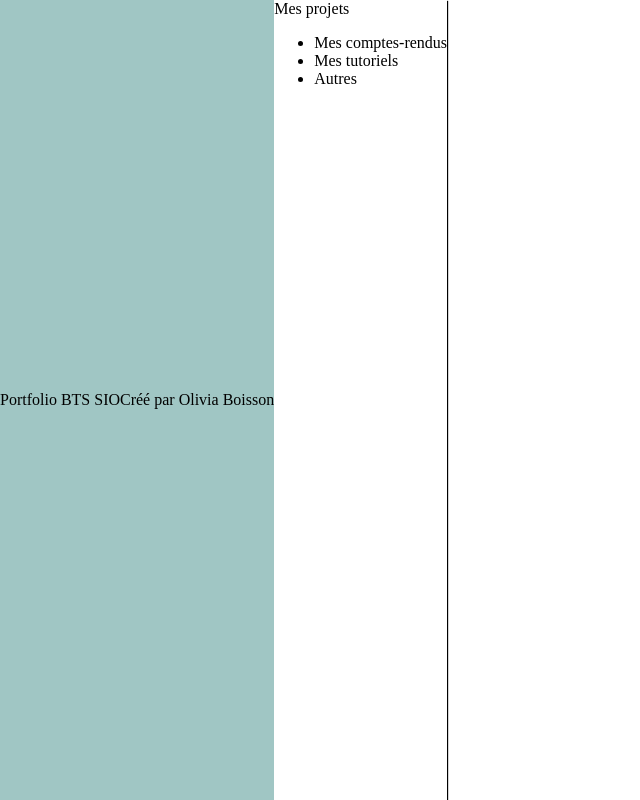
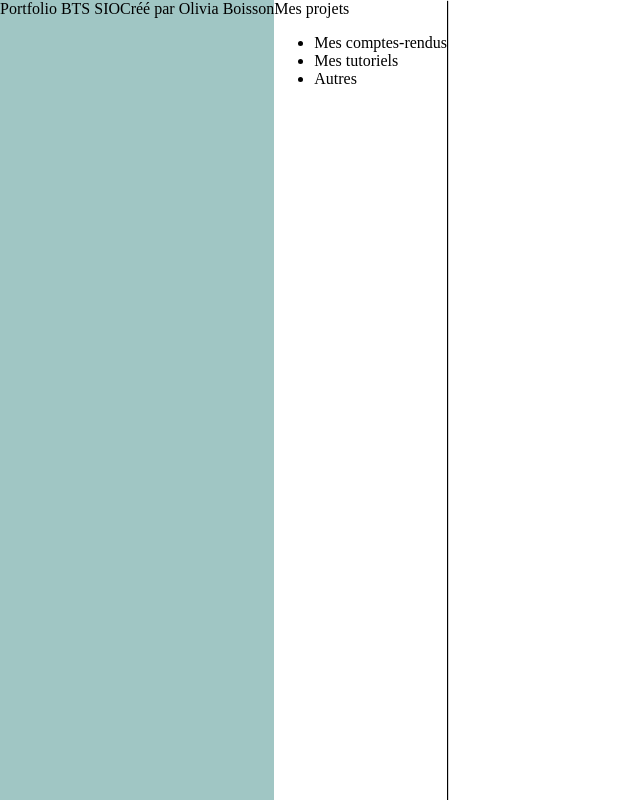
Before and after one commit to oliviaboisson/oliviaboisson.github.io, a plain HTML site: page index.html in a window 1280 px wide. Shown: the whole page, without its empty margins (0-640 px from the left). Drawn offline with Linux system fonts and the light colour scheme.

Commit message:
Update main.css

```diff
--- a/main.css
+++ b/main.css
@@ -7,7 +7,7 @@ html, body{
 .head{
   background-color:#A0C6C4;
   display:flex;
-  align-items:center;
+  self-align:center;
 }
 
 .body{
```
